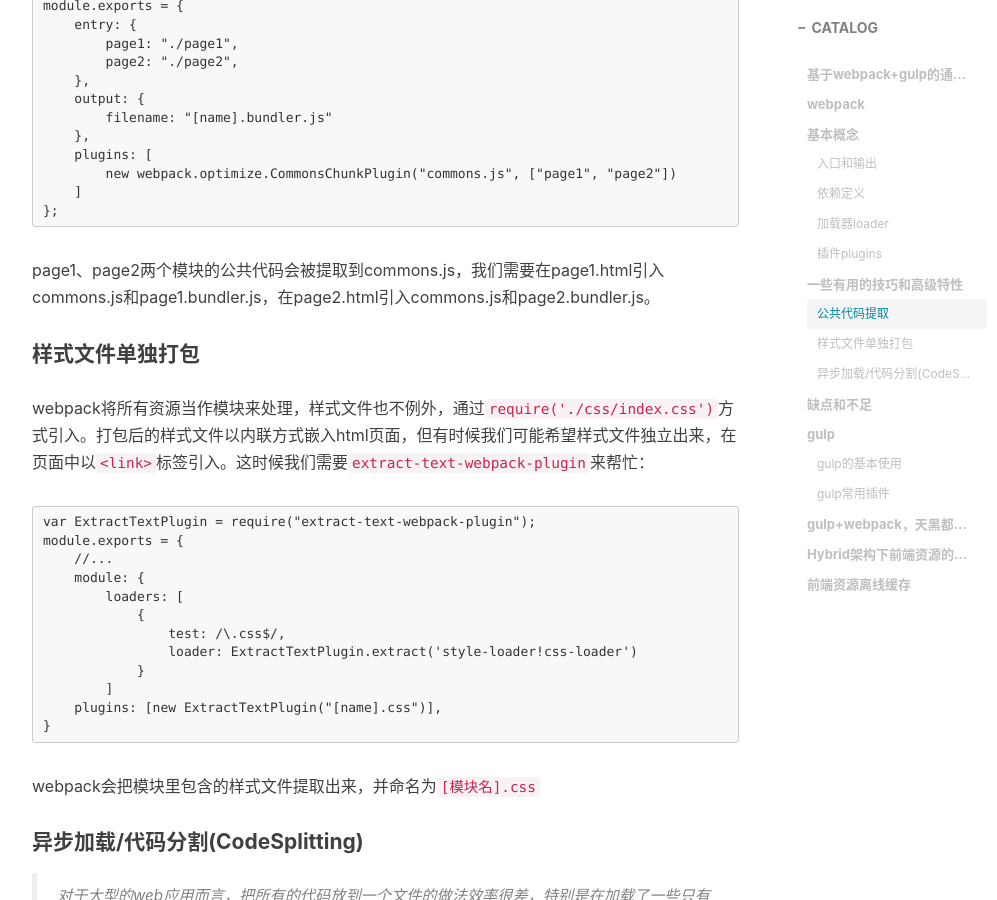
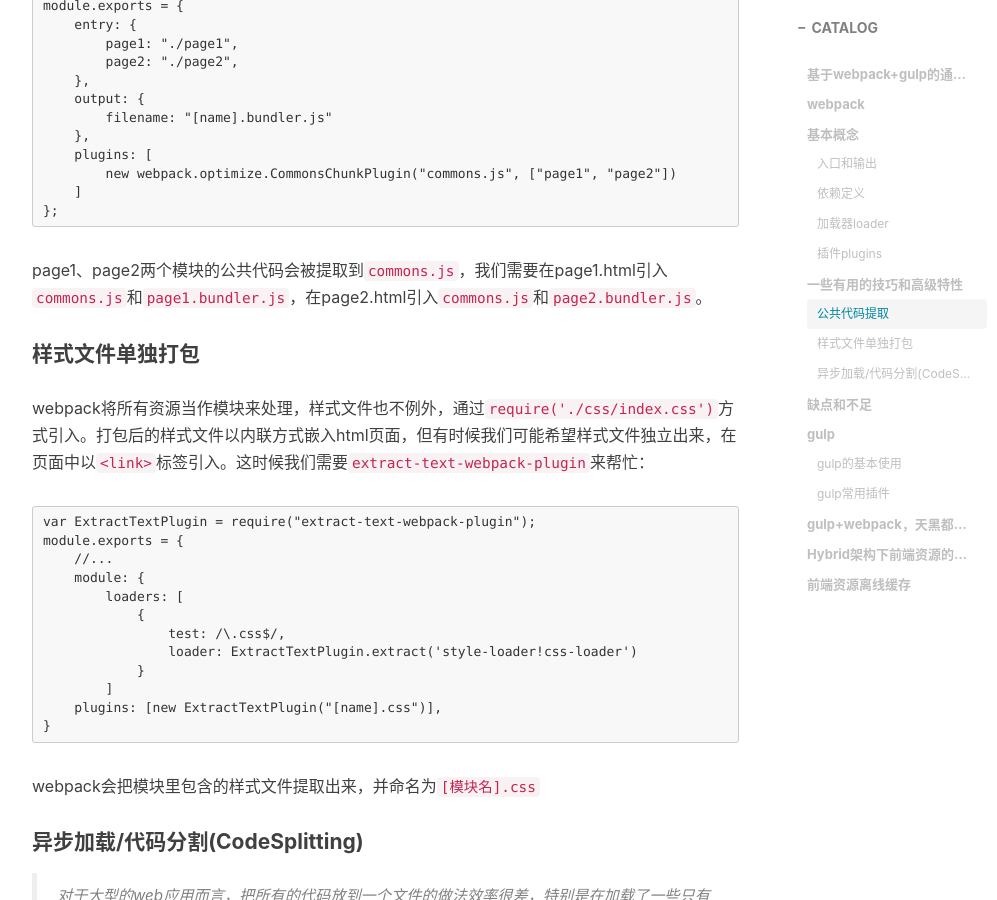
Before and after one commit to mainpage/mainpage.github.io, a Jekyll site: the page built from _posts/2016-8-18-front-end-pack.markdown, in a window 1280 px wide and 900 px high, scrolled down 3584 px. Shown: the whole window, without its empty margins (233-1230 px from the left). Built offline with Jekyll 4.4.1, drawn with Linux system fonts in a browser that asks for light colours; nearby versions of some CDN libraries; comment, search, counter and statistics services are not loaded.

Commit message:
修改无序列表显示错误的问题

````diff
--- a/_posts/2016-8-18-front-end-pack.markdown
+++ b/_posts/2016-8-18-front-end-pack.markdown
@@ -139,7 +139,7 @@
 };
 ```
 
-page1、page2两个模块的公共代码会被提取到commons.js，我们需要在page1.html引入commons.js和page1.bundler.js，在page2.html引入commons.js和page2.bundler.js。
+page1、page2两个模块的公共代码会被提取到`commons.js`，我们需要在page1.html引入`commons.js`和`page1.bundler.js`，在page2.html引入`commons.js`和`page2.bundler.js`。
 
 #### 样式文件单独打包
 
@@ -288,6 +288,7 @@
 
 上面的gulp文件定义了一个minify任务，对js文件进行合并和压缩混淆。需要注意的是，gulp本身只提供了一个平台，具体的合并、压缩混淆功能是由gulp-concat和gulp-uglify插件提供的。
 gulp的使用非常简单，只有5个API：
+
  * gulp.task
 定义一个gulp任务
  * gulp.src
@@ -373,6 +374,7 @@
 3. 当前端静态资源更新时，app从服务器下载新的离线包
 
 由于mini项目中时间紧张，没有来得及实践这种方案的可行性。关于离线缓存这种方案，可以预见到的关键问题有：
+
  * 离线资源何时更新？
  * 离线资源如何进行更新？是否可以增量更新？
  * 本地文件发出的http请求能否携带cookie信息？
````
